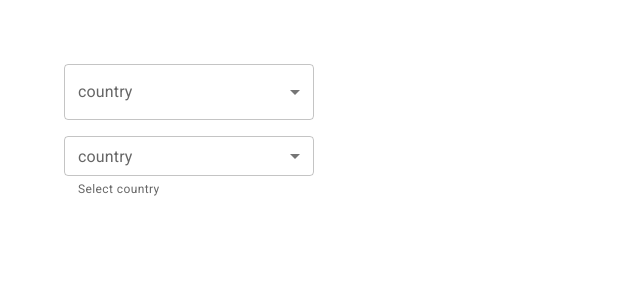
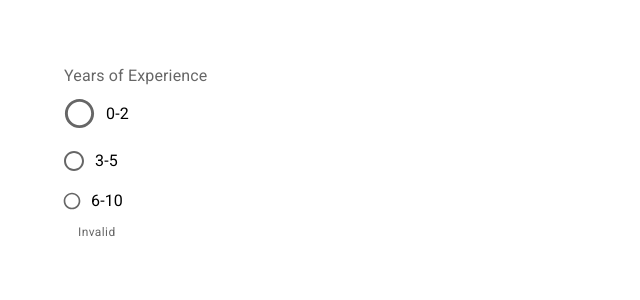
Before and after one commit to jaseel-koolath/MuiTraining, a React (Create React App) app: page / in a window 1280 px wide. Shown: the top 300 px of the page, without its empty margins (0-640 px from the left). Built offline with nearby package versions, Linux system fonts and the light colour scheme; the HTML template or start-up script is replaced by a standard one.

Commit message:
Radio Button

```diff
--- a/src/App.js
+++ b/src/App.js
@@ -2,6 +2,7 @@ import MuiTypography from "./components/MuiTypography";
 import MuiButton from "./components/MuiButton";
 import MuiTextField from "./components/MuiTextField";
 import MuiSelect from "./components/MuiSelect";
+import MuiRadioButton from "./components/MuiRadioButton";
 
 function App() {
   return (
@@ -9,7 +10,8 @@ function App() {
       {/* <MuiTypography /> */}
       {/* <MuiButton /> */}
       {/* <MuiTextField /> */}
-      <MuiSelect />
+      {/* <MuiSelect /> */}
+      <MuiRadioButton />
     </div>
   );
 }
--- /dev/null
+++ b/src/components/MuiRadioButton.jsx
@@ -0,0 +1,48 @@
+import {
+  FormControl,
+  FormControlLabel,
+  FormHelperText,
+  FormLabel,
+  Radio,
+  RadioGroup,
+} from "@mui/material";
+import { Box } from "@mui/system";
+import { useState } from "react";
+
+const MuiRadioButton = () => {
+  const [value, setValue] = useState("");
+  console.log(value);
+  return (
+    <Box>
+      <FormControl>
+        <FormLabel id='job-experience'>Years of Experience</FormLabel>
+        <RadioGroup
+          name='job-experience'
+          value={value}
+          onChange={(e) => {
+            setValue(e.target.value);
+          }}
+        >
+          <FormControlLabel
+            control={<Radio size='large' />}
+            label='0-2'
+            value='0-2'
+          />
+          <FormControlLabel
+            control={<Radio color='secondary' />}
+            label='3-5'
+            value='3-5'
+          />
+          <FormControlLabel
+            control={<Radio size='small' color='error' />}
+            label='6-10'
+            value='6-10'
+          />
+        </RadioGroup>
+        <FormHelperText>Invalid</FormHelperText>
+      </FormControl>
+    </Box>
+  );
+};
+
+export default MuiRadioButton;
```
